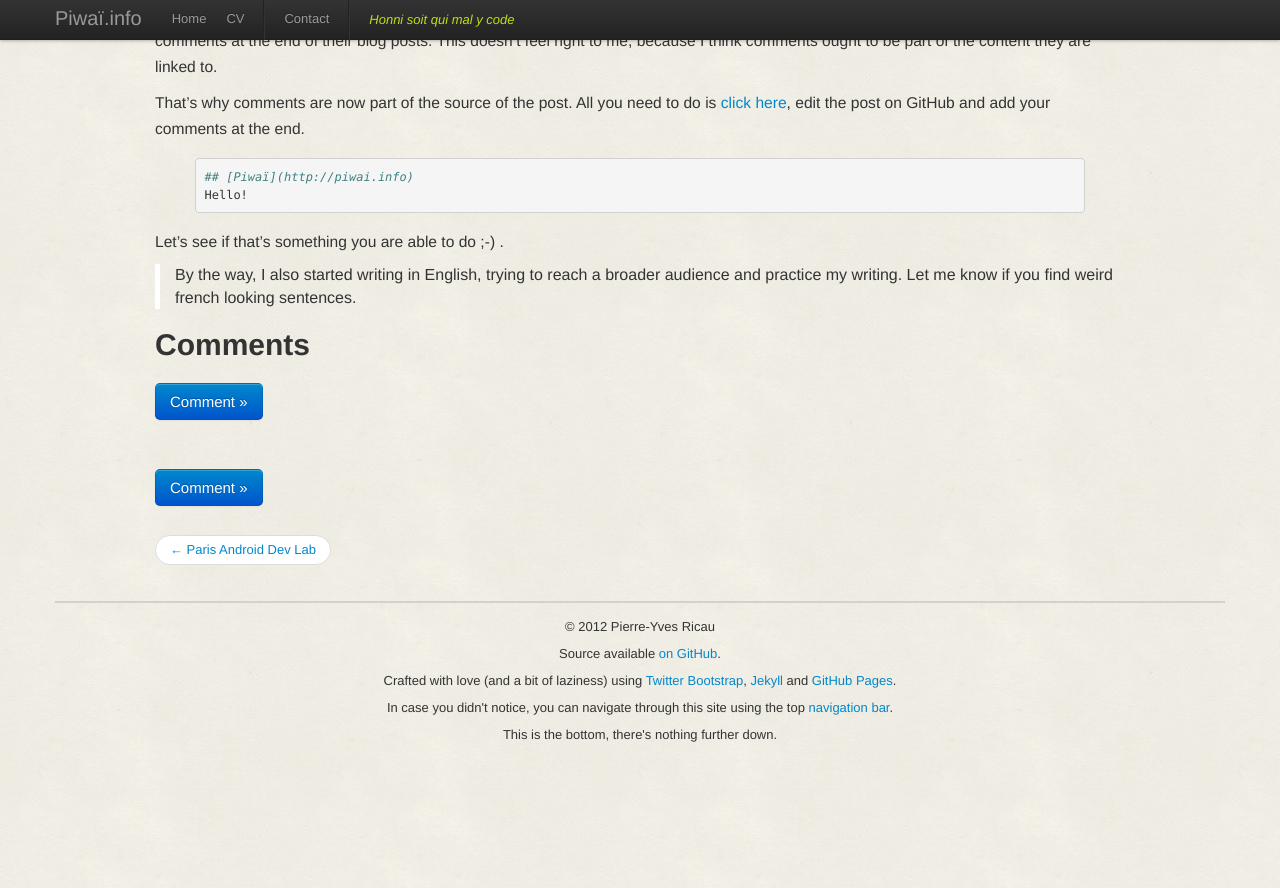
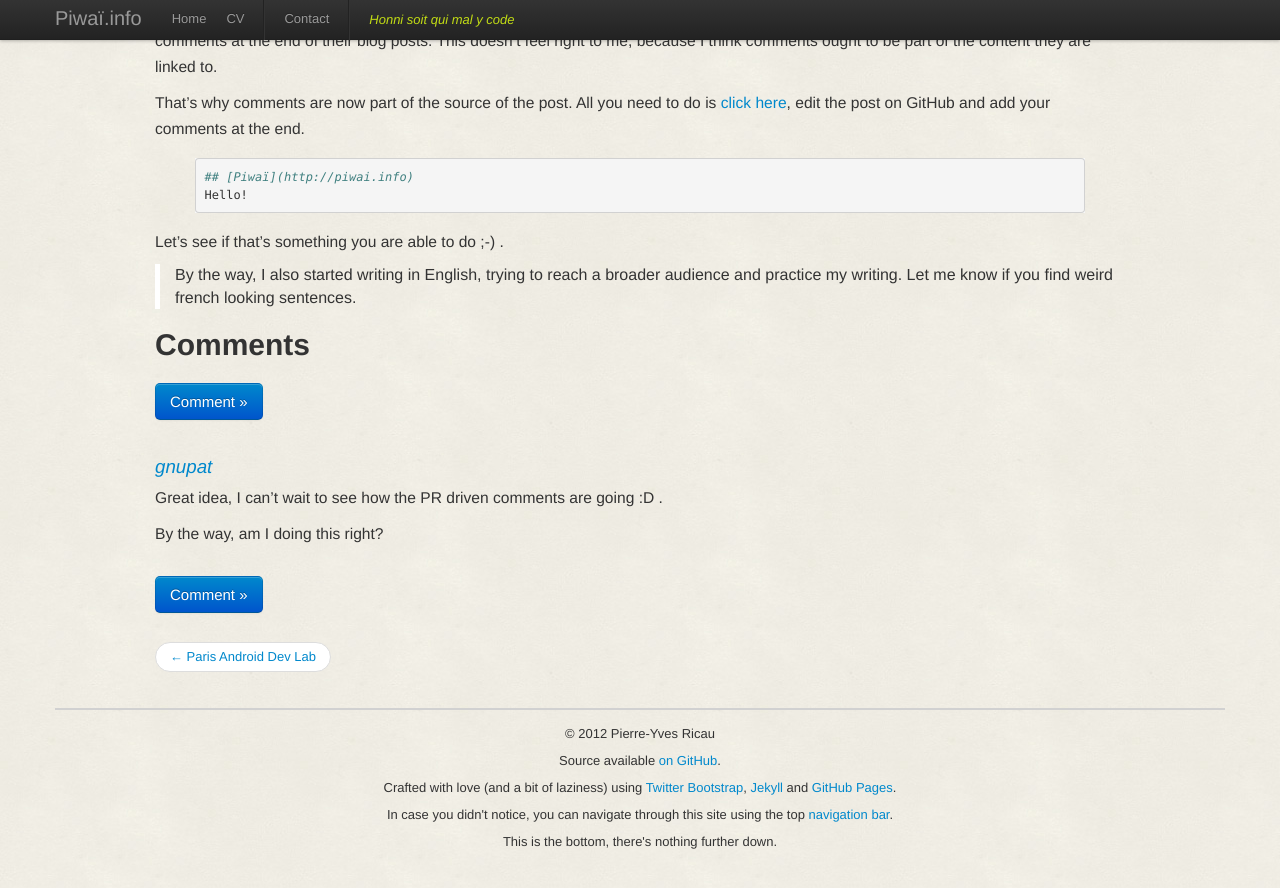
Before and after one commit to pyricau/pyricau.github.com, a Jekyll site: the page built from _posts/2012-12-19-blog-meets-monster-octocat.markdown, in a window 1280 px wide and 900 px high, scrolled down 795 px. Shown: the top 888 px of the window. Built offline with Jekyll 4.4.1, drawn with Linux system fonts in a browser that asks for light colours; Markdown is read by kramdown in place of the engine named in the settings; before the commit the page ends 1588 px from its top, so only the background shows below that.

Commit message:
Commenting

```diff
--- a/_posts/2012-12-19-blog-meets-monster-octocat.markdown
+++ b/_posts/2012-12-19-blog-meets-monster-octocat.markdown
@@ -29,3 +29,9 @@ Let's see if that's something you are able to do ;-) .
 > By the way, I also started writing in English, trying to reach a broader audience and practice my writing. Let me know if you find weird french looking sentences.
 
 {% include comments.html %}
+
+## [gnupat](http://bisouland.piwai.info)
+
+Great idea, I can't wait to see how the PR driven comments are going :D .
+
+By the way, am I doing this right?
```
